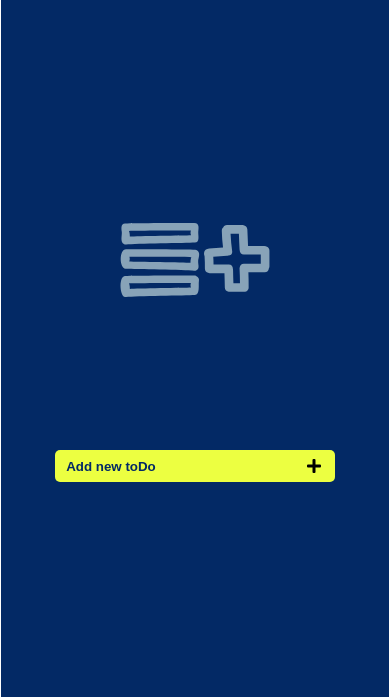
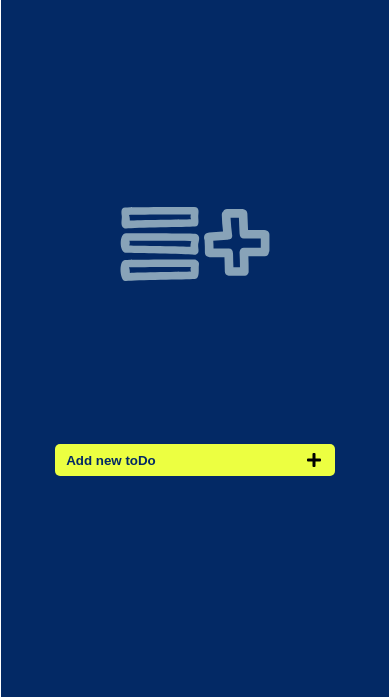
Before and after one commit to Shashwa7/toDO, a plain HTML site: page index.html in a window 390 px wide. Shown: the part 146-844 px from the top of the page. Drawn offline with Linux system fonts and the light colour scheme.

Commit message:
1st change in style

```diff
--- a/style.css
+++ b/style.css
@@ -185,7 +185,6 @@ header{
     position: absolute;
     top: 0;
     margin-top: 1.5rem;
-
 }
 .container{
     justify-content: center;
@@ -197,9 +196,9 @@ header{
 }
 
 .body{
-    max-height: 18em;
+    max-height: 15rem;
     padding: 0;
-    margin-top: 2rem;
+    margin-top: 3rem;
     width: 100%;
     font-size: 1.1rem;
     transform: initial;
@@ -207,7 +206,7 @@ header{
 
 .addToDO{
     width: 90%;
-    margin-top: 2rem;
+    margin-top: 5rem;
 }
 
 .delete{
```
